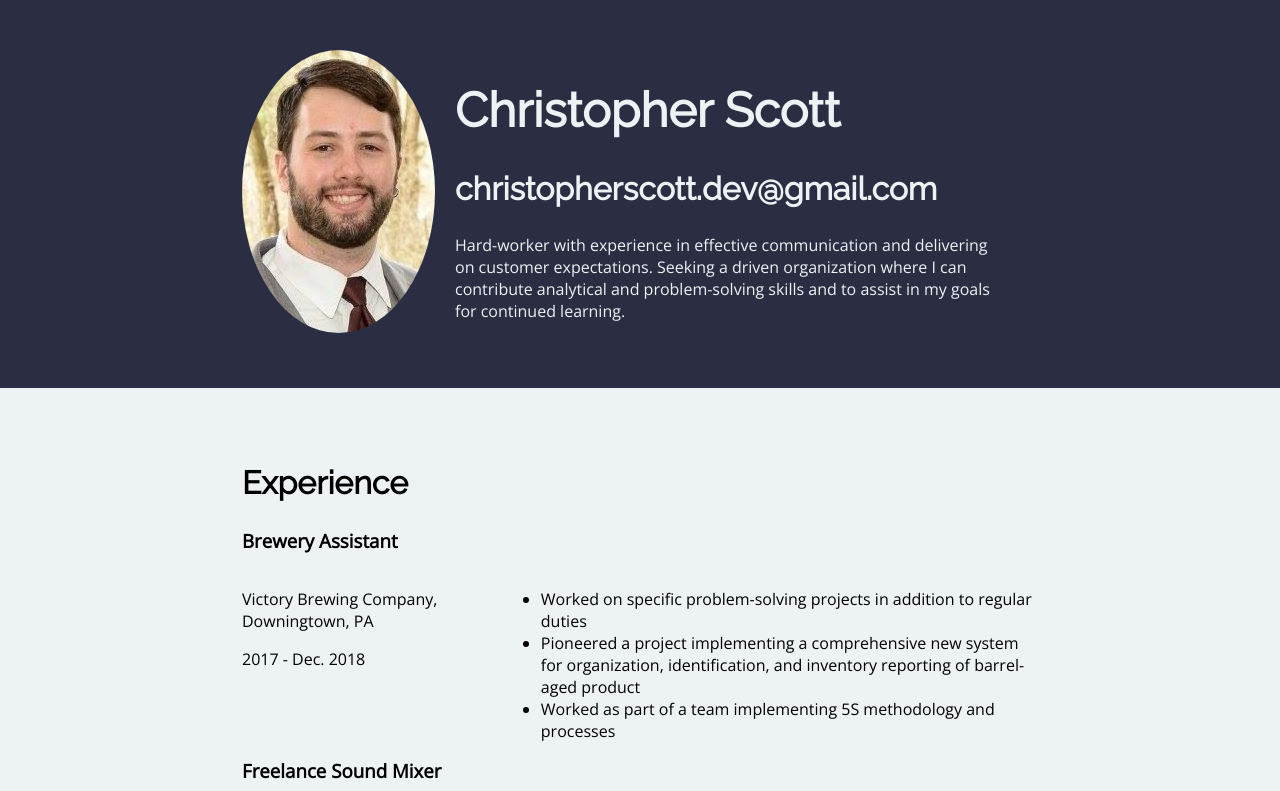
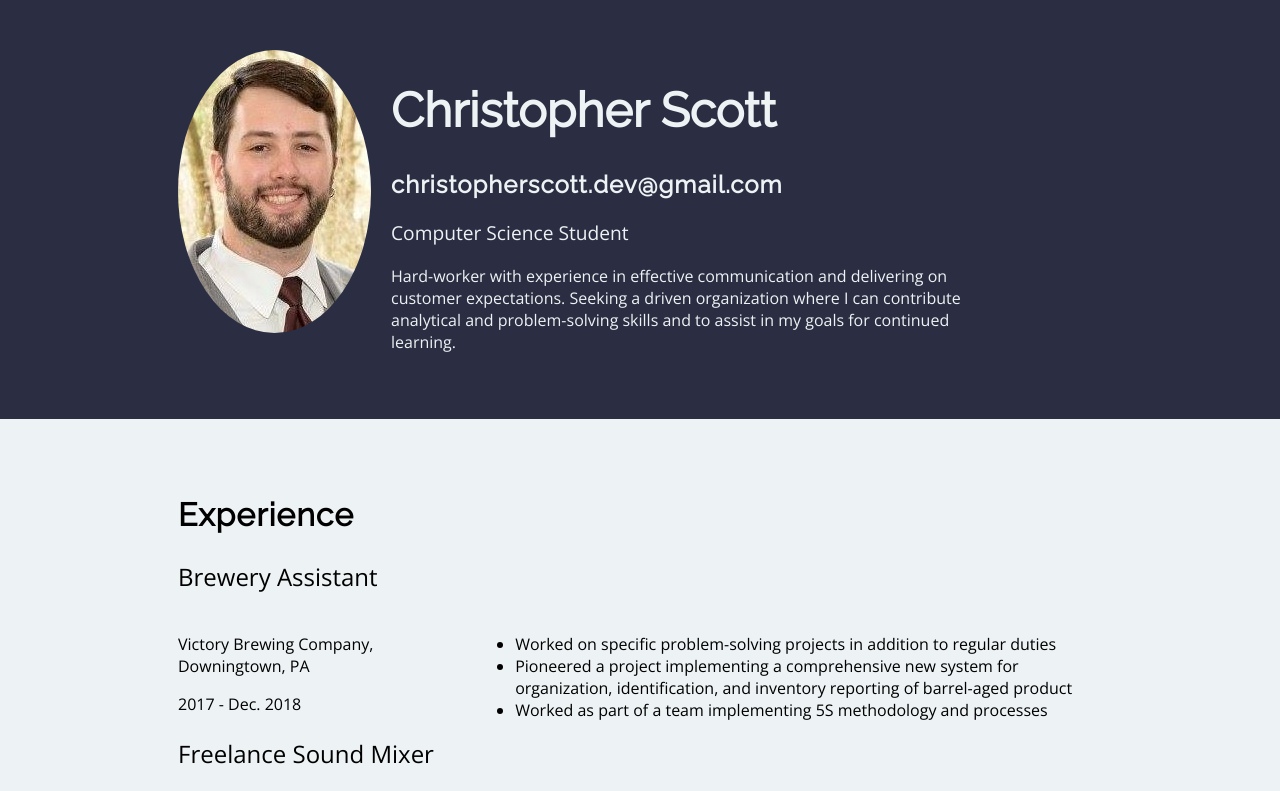
Before and after one commit to Christopher-Scott/Resume, a plain HTML site: page index.htm in a window 1280 px wide. Shown: the top 791 px of the page. Drawn offline with nearby package versions, Linux system fonts and the light colour scheme.

Commit message:
Changed color styling

```diff
--- a/css/styles.css
+++ b/css/styles.css
@@ -1,5 +1,5 @@
 /*color Palette
-#2B2D42 -dark blue
+#67618F -dark blue
 #8D99AE -light blue
 #EDF2F4 -almost white
 #EF233C	- light red
@@ -21,6 +21,7 @@ body {
 
 h1, h2{
 	font-family: 'Raleway', cursive;
+	/*text-rendering: optimizeLegibility;*/
 }
 
 h1{
@@ -29,6 +30,14 @@ h1{
 
 h2{
 	font-size: 2em;
+	letter-spacing: 1px;
+}
+h2.contact{
+	font-size: 1.5em;
+}
+h3 {
+	font-size: 1.5em;
+	font-weight: normal;
 }
 a {
 	color:#EDF2F4;
@@ -40,7 +49,7 @@ a:hover {
 }
 
 .content-wrap {
-	width: 70%;
+	width: 80%;
 	margin: 0 auto;
 	padding: 50px;
 	overflow: hidden;
@@ -73,6 +82,9 @@ header h1, header h2{
 	color: #EDF2F4;
 }
 
+.tagline {
+	font-size: 1.2em;
+}
 footer {
 	color: #8D99AE;
 	text-align: center;
@@ -87,8 +99,14 @@ footer {
 }
 
 
+/*.education {
+	background: #98A7D0;
+}*/
+
 .education {
-	background: #8D99AE
+	/*color: #FFF;*/
+	color: #EDF2F4;
+	background: #66708C;
 }
 
 .skills li {
--- a/index.htm
+++ b/index.htm
@@ -13,7 +13,8 @@
 		<img class="profile-img colNar" src="profile-img.jpg" alt="profile picture">
 		<div class="colWide">
 			<h1>Christopher Scott</h1>
-			<h2>christopherscott.dev@gmail.com</h2>
+			<h2 class="contact">christopherscott.dev@gmail.com</h2>
+			<p class="tagline"> Computer Science Student</p>
 			<p>Hard-worker with experience in effective communication and delivering on customer expectations. Seeking a driven organization where I can contribute analytical and problem-solving skills and to assist in my goals for continued learning.</p>
 		</div>
 	</div>
@@ -76,6 +77,7 @@
 						<li>SQL</li>
 						<li>C</li>
 						<li>HTML</li>
+						<li>CSS</li>
 						</ul>
 			</div>
 		</section>
```
